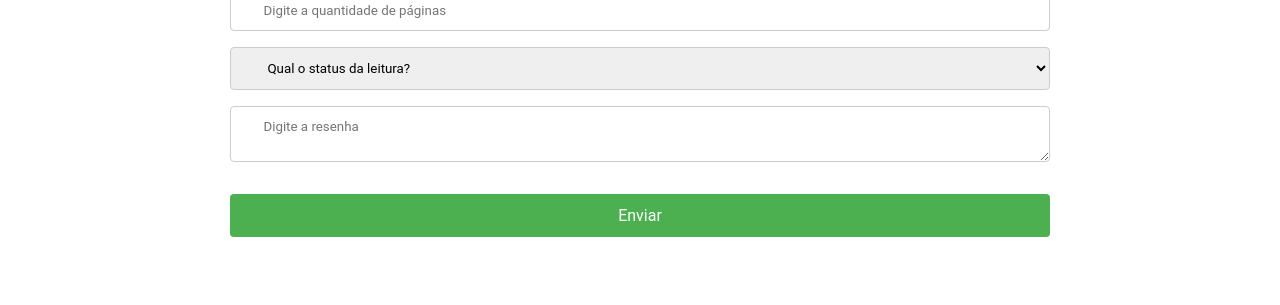
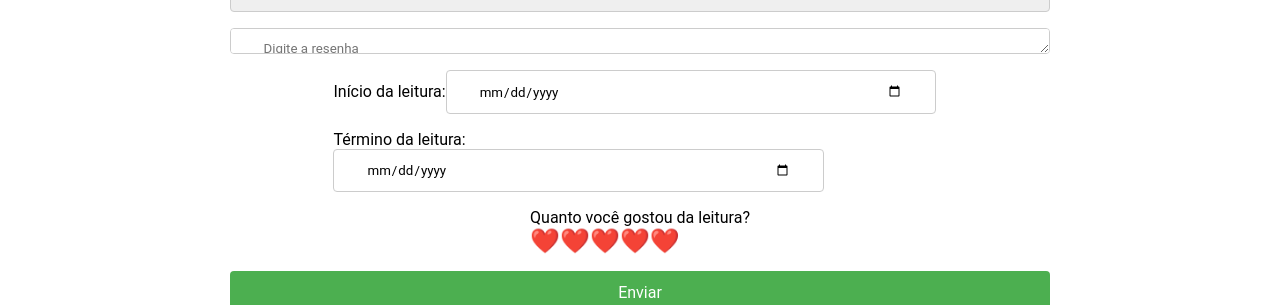
Before and after one commit to AmandaLimasiva/front-livros-react, a React (Vite) app: page / in a window 1280 px wide. Shown: the part 1041-1346 px from the top of the page. Built offline with nearby package versions, Linux system fonts and the light colour scheme; no server answers.

Commit message:
ajustando a modal

```diff
--- a/src/components/Content.jsx
+++ b/src/components/Content.jsx
@@ -24,6 +24,10 @@ export function Content() {
   const [categoria, setCategoria] = useState('');
   const [autor, setAutor] = useState('');
   const [status, setStatus] = useState('');
+  const [dataInicio, setDataInicio] = useState('');
+  const [dataTermino, setDataTermino] = useState('');
+  const [notaLeitura, setNotaLeitura] = useState(0);
+
 
 
   //const baseURL = 'https://back-end-85oy.onrender.com/livros'; //Minha API
@@ -93,7 +97,10 @@ export function Content() {
     resenha,
     categoria,
     autor,
-    status
+    status,
+    dataInicio,
+    dataTermino,
+    notaLeitura
 
     });
 
@@ -105,7 +112,10 @@ export function Content() {
         imagem,
         categoria,
         autor,
-        status
+        status,
+        dataInicio,
+        dataTermino,
+        notaLeitura
 
       });
 
@@ -121,6 +131,9 @@ export function Content() {
       setCategoria('');
       setAutor('');
       setStatus('');
+      setDataInicio('');
+      setDataTermino('');
+      setNotaLeitura(0);
 
 
       toast.success('Livro cadastrado com sucesso!', {
@@ -270,7 +283,48 @@ export function Content() {
             value={resenha}
             className={styles.formTextArea}
           />
-          <button className={styles.formButton} type="submit">Enviar</button>
+
+        <div className={styles.dateInputs}>
+          <label>
+            Início da leitura:
+            <input
+              type="date"
+              value={dataInicio}
+              onChange={(e) => setDataInicio(e.target.value)}
+              className={styles.formInput}
+            />
+          </label>
+
+          <label>
+            Término da leitura:
+            <input
+              type="date"
+              value={dataTermino}
+              onChange={(e) => setDataTermino(e.target.value)}
+              className={styles.formInput}
+            />
+          </label>
+        </div>
+
+        <div className={styles.ratingContainer}>
+          <p>Quanto você gostou da leitura?</p>
+          {[1, 2, 3, 4, 5].map((nota) => (
+            <span
+              key={nota}
+              onClick={() => setNotaLeitura(nota)}
+              style={{
+                cursor: 'pointer',
+                fontSize: '24px',
+                color: notaLeitura >= nota ? 'red' : 'gray',
+              }}
+            >
+              ❤️
+            </span>
+          ))}
+        </div>
+
+
+        <button className={styles.formButton} type="submit">Enviar</button>
 
         </form>
 
--- a/src/components/Modal.jsx
+++ b/src/components/Modal.jsx
@@ -27,6 +27,10 @@ export function Modal({ isOpen, onClose, repo, onEdit, onDelete }) {
           <q>Categoria: {repo.categoria}</q>
           <q>Autores: {repo.autor || 'Não informado'}</q> {/*Campo autor no modal*/}
            <q>Status: {repo.status || 'Não informado'}</q>
+           <q>Data de Inicio: {repo.dataInicio || 'Não informado'}</q>
+           <q>Data de Término: {repo.dataTermino || 'Não informado'}</q>
+           <q>Notas {repo.notaLeitura || 'Não informado'}</q>
+
         </div>
 
 
```
